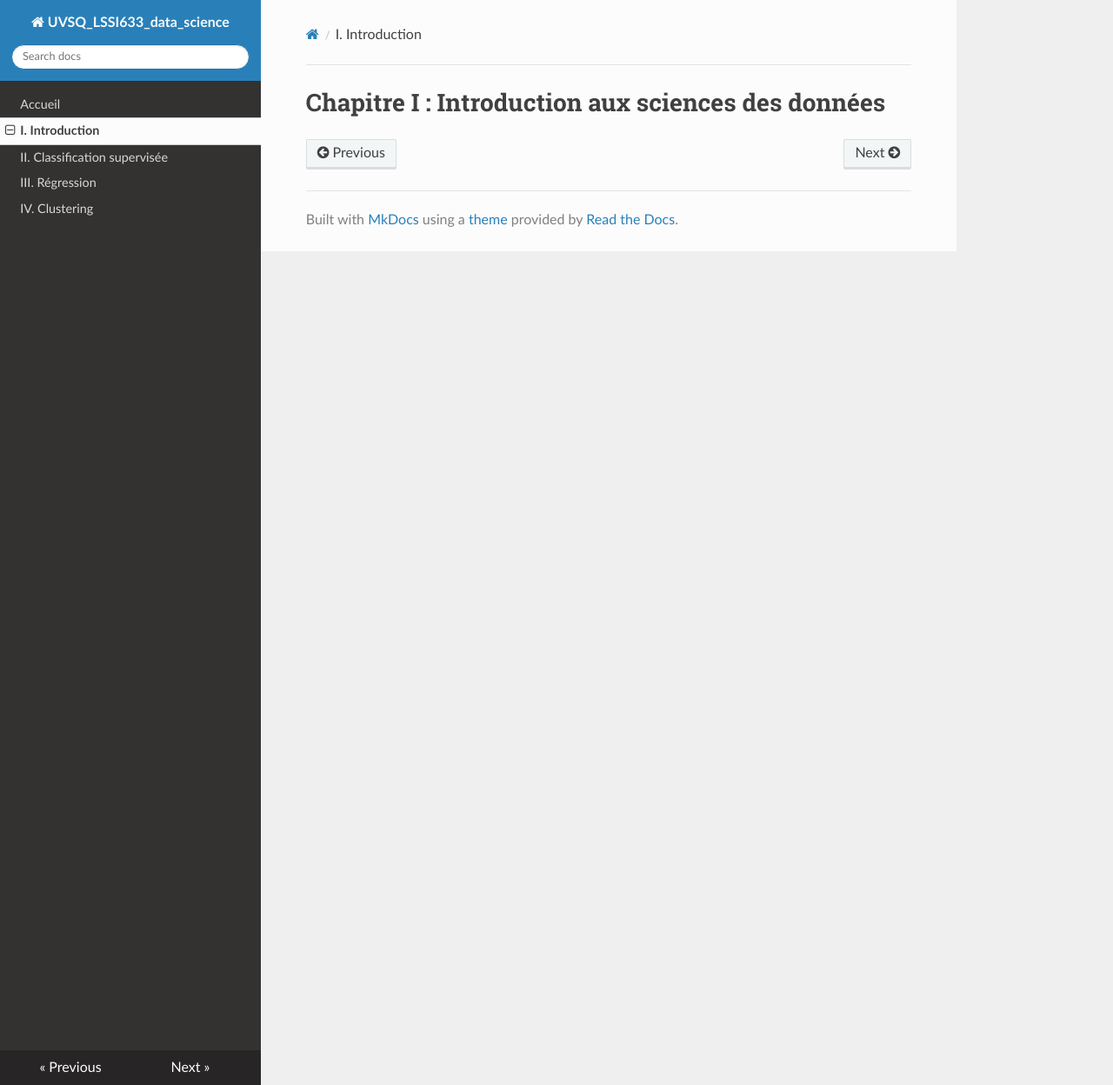
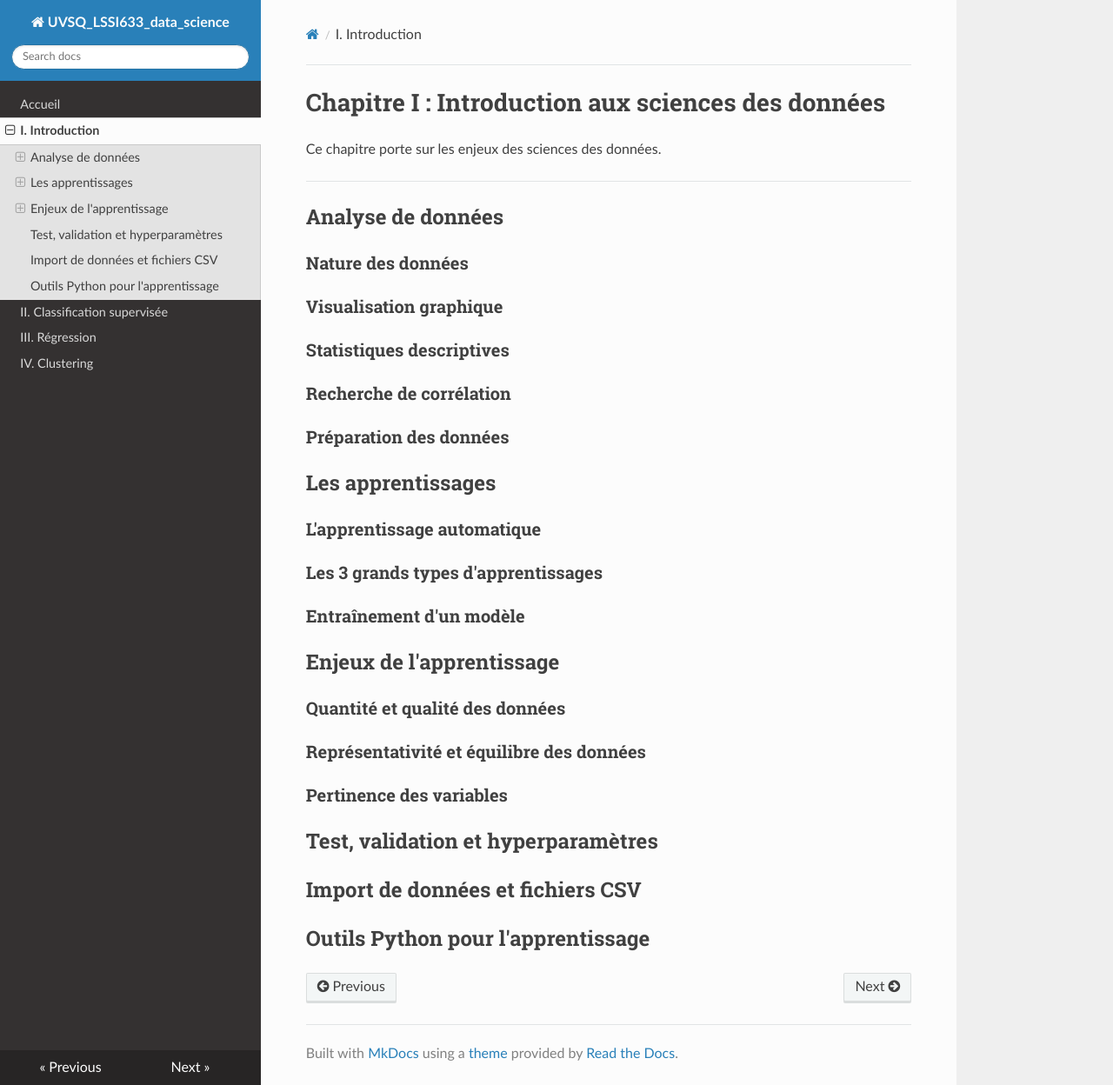
Before and after one commit to NicOudart/UVSQ_LSSI633_data_science, an MkDocs documentation site: the page built from docs/Chap1_Introduction.md, in a window 1280 px wide and 1248 px high. Shown: the whole window at 87% size. Built offline with MkDocs 1.6.1, drawn with Linux system fonts in a browser that asks for light colours; nearby versions of some CDN libraries.

Commit message:
-Initialize the structure of Chapter 1.

```diff
--- a/docs/Chap1_Introduction.md
+++ b/docs/Chap1_Introduction.md
@@ -1 +1,41 @@
 # Chapitre I : Introduction aux sciences des données
+
+Ce chapitre porte sur les enjeux des sciences des données.
+
+---
+
+## Analyse de données
+
+### Nature des données
+
+### Visualisation graphique
+
+### Statistiques descriptives
+
+### Recherche de corrélation
+
+### Préparation des données
+
+## Les apprentissages
+
+### L'apprentissage automatique
+
+### Les 3 grands types d'apprentissages
+
+### Entraînement d'un modèle
+
+## Enjeux de l'apprentissage
+
+### Quantité et qualité des données
+
+### Représentativité et équilibre des données
+
+### Pertinence des variables
+
+###
+
+## Test, validation et hyperparamètres
+
+## Import de données et fichiers CSV
+
+## Outils Python pour l'apprentissage
```
